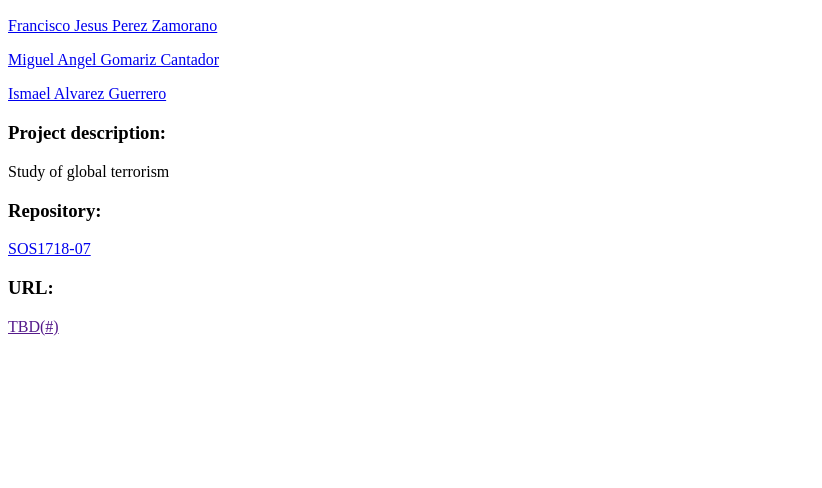
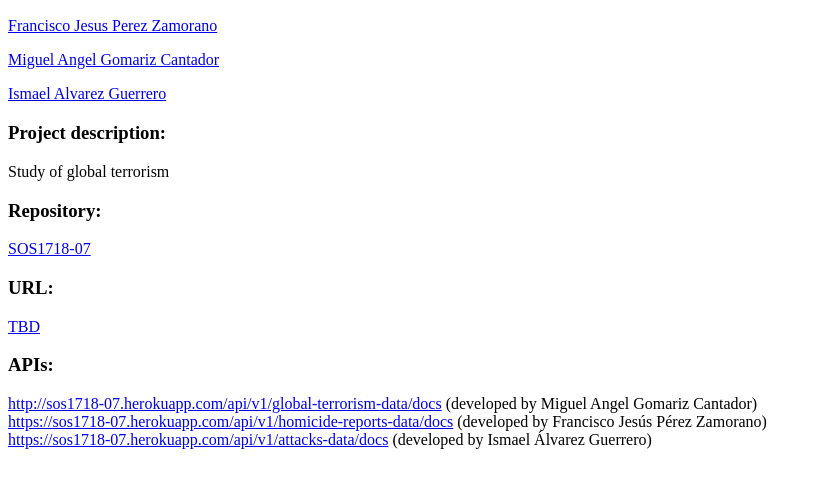
Before and after one commit to gti-sos/SOS1718-07, a website: page public/index.html in a window 1280 px wide. Shown: the part 96-584 px from the top of the page, without its empty margins (0-822 px from the left). Drawn offline with Linux system fonts and the light colour scheme.

Commit message:
modificado index de public

```diff
--- a/public/index.html
+++ b/public/index.html
@@ -1,3 +1,4 @@
+<meta http-equiv="Content-Type" content="text/html; charset=UTF-8" />
 <html>
     <head>
         <title>SOS1718-07</title>
@@ -19,7 +20,12 @@
         <a href="https://github.com/gti-sos/SOS1718-07">SOS1718-07</a>
 
         <h3>URL: </h3>
-        <a href="">TBD(#)</a>
+        <a href="http://sos1718-07.herokuapp.com/">TBD</a>
+
+        <h3>APIs: </h3>
+        <a href="http://sos1718-07.herokuapp.com/api/v1/global-terrorism-data/docs">http://sos1718-07.herokuapp.com/api/v1/global-terrorism-data/docs</a> (developed by Miguel Angel Gomariz Cantador) </br>
+        <a href="https://sos1718-07.herokuapp.com/api/v1/homicide-reports-data/docs">https://sos1718-07.herokuapp.com/api/v1/homicide-reports-data/docs</a> (developed by Francisco Jesús Pérez Zamorano) </br>
+        <a href="https://sos1718-07.herokuapp.com/api/v1/attacks-data/docs">https://sos1718-07.herokuapp.com/api/v1/attacks-data/docs</a> (developed by Ismael Álvarez Guerrero)
 
     </body>
 </html>
```
Also changed, not shown: terrorismApi/index.js (+13 -0 lines).
